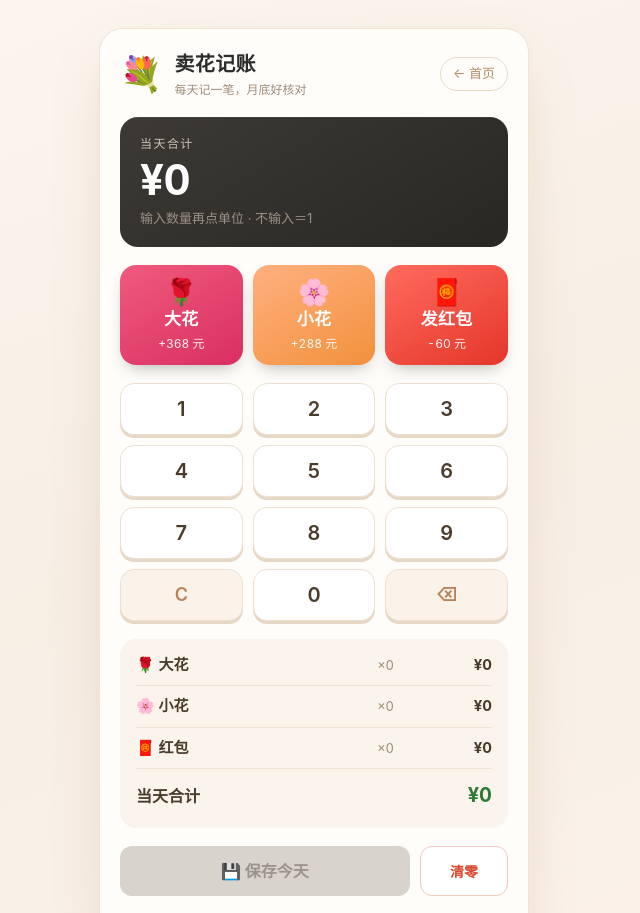
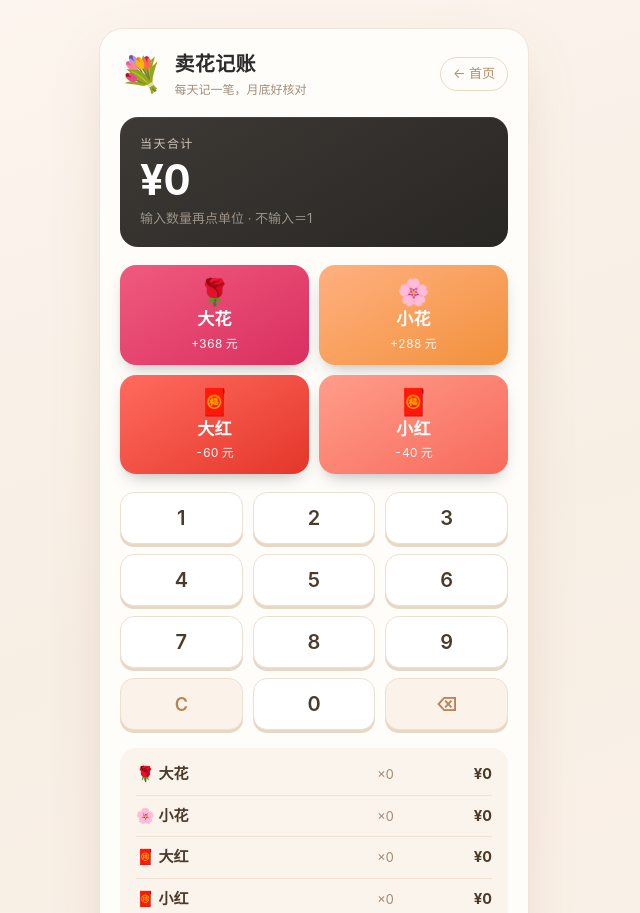
Before and after one commit to yinlubin1989/txserver, a Next.js app: page /calc in a window 1280 px wide. Shown: the top 913 px of the page, without its empty margins (326-966 px from the left). Built offline with nearby package versions, Linux system fonts and the light colour scheme.

Commit message:
feat: 红包拆分为大红-60、小红-40

```diff
--- a/app/calc/CalcApp.tsx
+++ b/app/calc/CalcApp.tsx
@@ -4,7 +4,7 @@ import { useCallback, useEffect, useMemo, useState } from "react";
 import Link from "next/link";
 import styles from "./calc.module.css";
 
-type UnitKind = "big" | "small" | "red";
+type UnitKind = "big" | "small" | "redBig" | "redSmall";
 
 interface UnitDef {
   kind: UnitKind;
@@ -18,17 +18,19 @@ interface DailyRecord {
   date: string; // YYYY-MM-DD
   big: number;
   small: number;
-  red: number;
+  redBig: number;
+  redSmall: number;
   total: number;
 }
 
 const UNITS: UnitDef[] = [
   { kind: "big", label: "大花", emoji: "🌹", unit: 368 },
   { kind: "small", label: "小花", emoji: "🌸", unit: 288 },
-  { kind: "red", label: "发红包", emoji: "🧧", unit: -60 },
+  { kind: "redBig", label: "大红", emoji: "🧧", unit: -60 },
+  { kind: "redSmall", label: "小红", emoji: "🧧", unit: -40 },
 ];
 
-const STORAGE_KEY = "txserver-calc-daily-v1";
+const STORAGE_KEY = "txserver-calc-daily-v2";
 
 /* ---------- 日期与数字格式化 ---------- */
 
@@ -63,15 +65,18 @@ function makeId(): string {
   return `${Date.now()}-${Math.random().toString(36).slice(2)}`;
 }
 
+const EMPTY_COUNTS: Record<UnitKind, number> = {
+  big: 0,
+  small: 0,
+  redBig: 0,
+  redSmall: 0,
+};
+
 export default function CalcApp() {
   const [ready, setReady] = useState(false);
   const [todayKey, setTodayKey] = useState("");
   const [records, setRecords] = useState<DailyRecord[]>([]);
-  const [counts, setCounts] = useState<Record<UnitKind, number>>({
-    big: 0,
-    small: 0,
-    red: 0,
-  });
+  const [counts, setCounts] = useState<Record<UnitKind, number>>(EMPTY_COUNTS);
   const [input, setInput] = useState<string>("");
 
   // 首次加载：读本地记录（在回调中 setState，避免 effect 内同步 setState）
@@ -105,11 +110,16 @@ export default function CalcApp() {
   const subtotals = {
     big: counts.big * UNITS[0].unit,
     small: counts.small * UNITS[1].unit,
-    red: counts.red * UNITS[2].unit,
+    redBig: counts.redBig * UNITS[2].unit,
+    redSmall: counts.redSmall * UNITS[3].unit,
   };
-  const total = subtotals.big + subtotals.small + subtotals.red;
+  const total = subtotals.big + subtotals.small + subtotals.redBig + subtotals.redSmall;
 
-  const isEmpty = counts.big === 0 && counts.small === 0 && counts.red === 0;
+  const isEmpty =
+    counts.big === 0 &&
+    counts.small === 0 &&
+    counts.redBig === 0 &&
+    counts.redSmall === 0;
 
   /* ---------- 历史记录分组 ---------- */
 
@@ -166,7 +176,7 @@ export default function CalcApp() {
   );
 
   const resetInput = useCallback(() => {
-    setCounts({ big: 0, small: 0, red: 0 });
+    setCounts(EMPTY_COUNTS);
     setInput("");
   }, []);
 
@@ -177,14 +187,22 @@ export default function CalcApp() {
     const dayTotal =
       counts.big * UNITS[0].unit +
       counts.small * UNITS[1].unit +
-      counts.red * UNITS[2].unit;
+      counts.redBig * UNITS[2].unit +
+      counts.redSmall * UNITS[3].unit;
 
     setRecords((prev) => {
       const existing = prev.find((r) => r.date === todayKey);
       if (existing) {
         return prev.map((r) =>
           r.date === todayKey
-            ? { ...r, big: counts.big, small: counts.small, red: counts.red, total: dayTotal }
+            ? {
+                ...r,
+                big: counts.big,
+                small: counts.small,
+                redBig: counts.redBig,
+                redSmall: counts.redSmall,
+                total: dayTotal,
+              }
             : r,
         );
       }
@@ -193,13 +211,14 @@ export default function CalcApp() {
         date: todayKey,
         big: counts.big,
         small: counts.small,
-        red: counts.red,
+        redBig: counts.redBig,
+        redSmall: counts.redSmall,
         total: dayTotal,
       };
       return [record, ...prev];
     });
 
-    setCounts({ big: 0, small: 0, red: 0 });
+    setCounts(EMPTY_COUNTS);
     setInput("");
   }, [isEmpty, todayKey, counts]);
 
@@ -252,7 +271,7 @@ export default function CalcApp() {
           </div>
         </div>
 
-        {/* 三个单位键 */}
+        {/* 四个单位键 */}
         <div className={styles.units}>
           {UNITS.map((u) => (
             <button
@@ -290,21 +309,15 @@ export default function CalcApp() {
 
         {/* 当前一天汇总 */}
         <div className={styles.summary}>
-          <div className={styles.summaryRow}>
-            <span>🌹 大花</span>
-            <span className={styles.summaryCount}>×{counts.big}</span>
-            <span className={styles.summaryAmount}>{money(subtotals.big)}</span>
-          </div>
-          <div className={styles.summaryRow}>
-            <span>🌸 小花</span>
-            <span className={styles.summaryCount}>×{counts.small}</span>
-            <span className={styles.summaryAmount}>{money(subtotals.small)}</span>
-          </div>
-          <div className={styles.summaryRow}>
-            <span>🧧 红包</span>
-            <span className={styles.summaryCount}>×{counts.red}</span>
-            <span className={styles.summaryAmount}>{money(subtotals.red)}</span>
-          </div>
+          {UNITS.map((u) => (
+            <div key={u.kind} className={styles.summaryRow}>
+              <span>
+                {u.emoji} {u.label}
+              </span>
+              <span className={styles.summaryCount}>×{counts[u.kind]}</span>
+              <span className={styles.summaryAmount}>{money(subtotals[u.kind])}</span>
+            </div>
+          ))}
           <div className={styles.summaryTotal}>
             <span>当天合计</span>
             <span data-negative={total < 0 ? "true" : undefined}>{money(total)}</span>
@@ -313,11 +326,7 @@ export default function CalcApp() {
 
         {/* 保存 / 清零 */}
         <div className={styles.actions}>
-          <button
-            className={styles.saveBtn}
-            onClick={saveToday}
-            disabled={isEmpty}
-          >
+          <button className={styles.saveBtn} onClick={saveToday} disabled={isEmpty}>
             💾 保存今天
           </button>
           <button className={styles.resetBtn} onClick={resetInput}>
@@ -330,7 +339,10 @@ export default function CalcApp() {
           <div className={styles.historyHead}>
             <span>已保存记录</span>
             <span className={styles.monthTotal}>
-              本月合计 <b data-negative={monthTotal < 0 ? "true" : undefined}>{money(monthTotal)}</b>
+              本月合计{" "}
+              <b data-negative={monthTotal < 0 ? "true" : undefined}>
+                {money(monthTotal)}
+              </b>
             </span>
           </div>
 
@@ -349,7 +361,7 @@ export default function CalcApp() {
                     <li key={r.id} className={styles.recordItem}>
                       <span className={styles.recordDate}>{formatDateShort(r.date)}</span>
                       <span className={styles.recordDetail}>
-                        大花{r.big} · 小花{r.small} · 红包{r.red}
+                        大花{r.big} · 小花{r.small} · 大红{r.redBig} · 小红{r.redSmall}
                       </span>
                       <span
                         className={styles.recordAmount}
--- a/app/calc/calc.module.css
+++ b/app/calc/calc.module.css
@@ -121,7 +121,7 @@
 
 .units {
   display: grid;
-  grid-template-columns: repeat(3, 1fr);
+  grid-template-columns: repeat(2, 1fr);
   gap: 10px;
 }
 
@@ -151,8 +151,12 @@
   background: linear-gradient(150deg, #ffb080 0%, #f2913c 100%);
 }
 
-.unit-red {
+.unit-redBig {
   background: linear-gradient(150deg, #ff6b5e 0%, #e4362a 100%);
+}
+
+.unit-redSmall {
+  background: linear-gradient(150deg, #ff9d8a 0%, #f76a5c 100%);
 }
 
 .unitEmoji {
```
